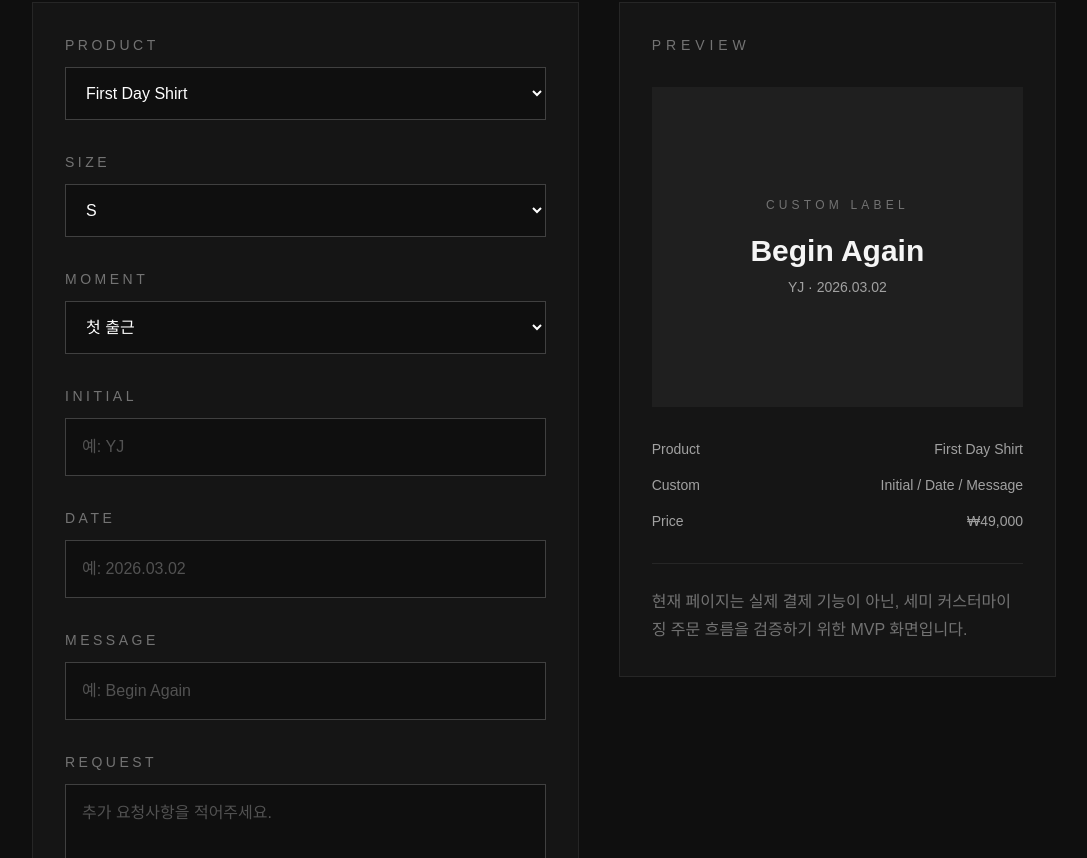
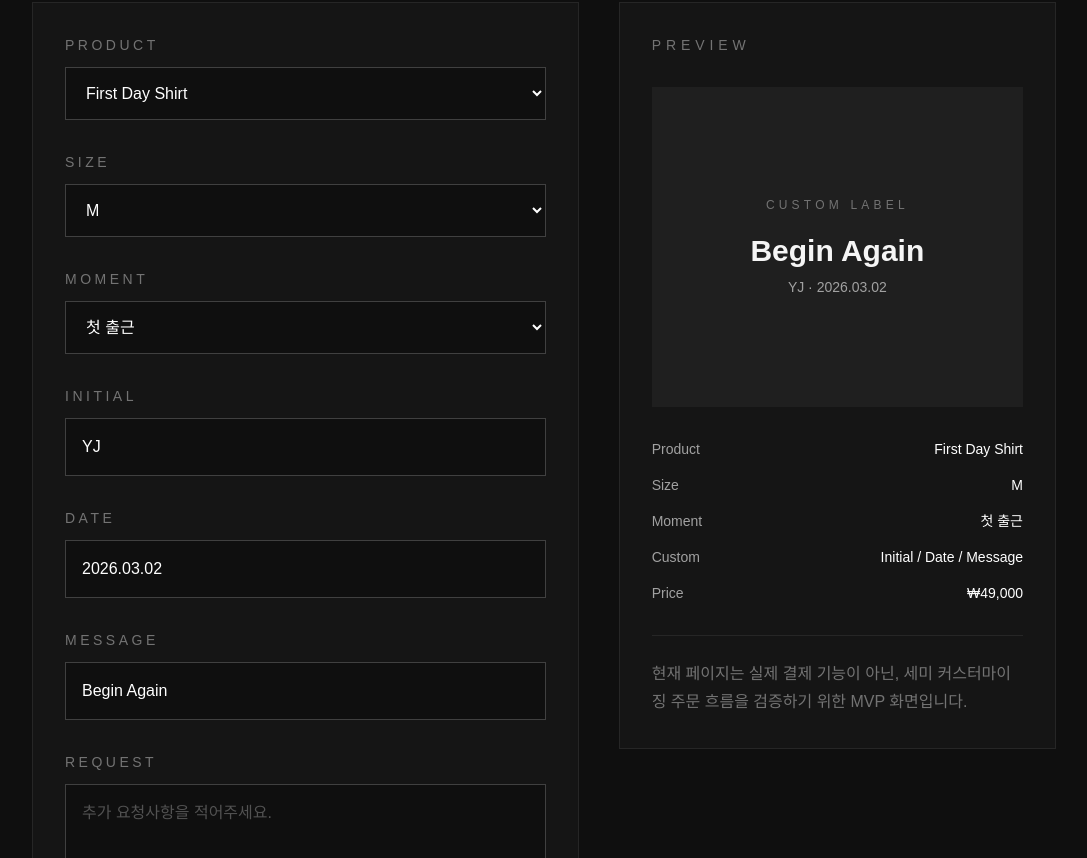
Before and after one commit to gxmzung/hay-story, a Next.js app: page /order in a window 1280 px wide. Shown: the part 518-1376 px from the top of the page, without its empty margins (96-1183 px from the left). Built offline with nearby package versions, Linux system fonts and the light colour scheme.

Commit message:
feat: add live custom order preview

```diff
--- a/app/order/page.tsx
+++ b/app/order/page.tsx
@@ -1,10 +1,34 @@
+"use client";
+
+import { useState } from "react";
+import Link from "next/link";
+
+const productPrices = {
+  "First Day Shirt": 49000,
+  "New Chapter Blouse": 54000,
+  "Moment Jacket": 79000,
+};
+
 export default function OrderPage() {
+  const [product, setProduct] = useState("First Day Shirt");
+  const [size, setSize] = useState("M");
+  const [moment, setMoment] = useState("첫 출근");
+  const [initial, setInitial] = useState("YJ");
+  const [date, setDate] = useState("2026.03.02");
+  const [message, setMessage] = useState("Begin Again");
+  const [request, setRequest] = useState("");
+
+  const price = productPrices[product as keyof typeof productPrices];
+
   return (
     <main className="min-h-screen bg-[#0f0f0f] px-8 py-12 text-[#f5f5f5]">
       <section className="mx-auto max-w-5xl">
-        <a href="/collection" className="text-sm tracking-[0.25em] text-neutral-400">
+        <Link
+          href="/collection"
+          className="text-sm tracking-[0.25em] text-neutral-400 hover:text-white"
+        >
           ← COLLECTION
-        </a>
+        </Link>
 
         <div className="mt-16">
           <p className="text-sm tracking-[0.35em] text-neutral-500">
@@ -18,8 +42,8 @@ export default function OrderPage() {
           </h1>
 
           <p className="mt-8 max-w-2xl leading-8 text-neutral-400">
-            첫 출근, 면접, 새 학기, 발표처럼 중요한 순간을 위해
-            이니셜, 날짜, 짧은 문구를 선택해 나만의 제품을 구성해보세요.
+            첫 출근, 면접, 새 학기, 발표처럼 중요한 순간을 위해 이니셜,
+            날짜, 짧은 문구를 선택해 나만의 제품을 구성해보세요.
           </p>
         </div>
 
@@ -29,7 +53,11 @@ export default function OrderPage() {
               <label className="block text-sm tracking-[0.25em] text-neutral-500">
                 PRODUCT
               </label>
-              <select className="mt-3 w-full border border-neutral-700 bg-[#0f0f0f] px-4 py-4 text-white outline-none">
+              <select
+                value={product}
+                onChange={(event) => setProduct(event.target.value)}
+                className="mt-3 w-full border border-neutral-700 bg-[#0f0f0f] px-4 py-4 text-white outline-none"
+              >
                 <option>First Day Shirt</option>
                 <option>New Chapter Blouse</option>
                 <option>Moment Jacket</option>
@@ -40,7 +68,11 @@ export default function OrderPage() {
               <label className="block text-sm tracking-[0.25em] text-neutral-500">
                 SIZE
               </label>
-              <select className="mt-3 w-full border border-neutral-700 bg-[#0f0f0f] px-4 py-4 text-white outline-none">
+              <select
+                value={size}
+                onChange={(event) => setSize(event.target.value)}
+                className="mt-3 w-full border border-neutral-700 bg-[#0f0f0f] px-4 py-4 text-white outline-none"
+              >
                 <option>S</option>
                 <option>M</option>
                 <option>L</option>
@@ -52,7 +84,11 @@ export default function OrderPage() {
               <label className="block text-sm tracking-[0.25em] text-neutral-500">
                 MOMENT
               </label>
-              <select className="mt-3 w-full border border-neutral-700 bg-[#0f0f0f] px-4 py-4 text-white outline-none">
+              <select
+                value={moment}
+                onChange={(event) => setMoment(event.target.value)}
+                className="mt-3 w-full border border-neutral-700 bg-[#0f0f0f] px-4 py-4 text-white outline-none"
+              >
                 <option>첫 출근</option>
                 <option>면접</option>
                 <option>새 학기</option>
@@ -68,6 +104,8 @@ export default function OrderPage() {
               </label>
               <input
                 type="text"
+                value={initial}
+                onChange={(event) => setInitial(event.target.value)}
                 placeholder="예: YJ"
                 maxLength={6}
                 className="mt-3 w-full border border-neutral-700 bg-[#0f0f0f] px-4 py-4 text-white outline-none placeholder:text-neutral-600"
@@ -80,6 +118,8 @@ export default function OrderPage() {
               </label>
               <input
                 type="text"
+                value={date}
+                onChange={(event) => setDate(event.target.value)}
                 placeholder="예: 2026.03.02"
                 className="mt-3 w-full border border-neutral-700 bg-[#0f0f0f] px-4 py-4 text-white outline-none placeholder:text-neutral-600"
               />
@@ -91,6 +131,8 @@ export default function OrderPage() {
               </label>
               <input
                 type="text"
+                value={message}
+                onChange={(event) => setMessage(event.target.value)}
                 placeholder="예: Begin Again"
                 maxLength={24}
                 className="mt-3 w-full border border-neutral-700 bg-[#0f0f0f] px-4 py-4 text-white outline-none placeholder:text-neutral-600"
@@ -102,6 +144,8 @@ export default function OrderPage() {
                 REQUEST
               </label>
               <textarea
+                value={request}
+                onChange={(event) => setRequest(event.target.value)}
                 placeholder="추가 요청사항을 적어주세요."
                 rows={5}
                 className="mt-3 w-full resize-none border border-neutral-700 bg-[#0f0f0f] px-4 py-4 text-white outline-none placeholder:text-neutral-600"
@@ -126,25 +170,54 @@ export default function OrderPage() {
                 <p className="text-xs tracking-[0.35em] text-neutral-500">
                   CUSTOM LABEL
                 </p>
-                <p className="mt-5 text-3xl font-semibold">Begin Again</p>
-                <p className="mt-2 text-sm text-neutral-400">YJ · 2026.03.02</p>
+                <p className="mt-5 text-3xl font-semibold">
+                  {message || "Your Message"}
+                </p>
+                <p className="mt-2 text-sm text-neutral-400">
+                  {initial || "INITIAL"} · {date || "DATE"}
+                </p>
               </div>
             </div>
 
             <div className="mt-8 space-y-4 text-sm text-neutral-400">
-              <div className="flex justify-between">
+              <div className="flex justify-between gap-6">
                 <span>Product</span>
-                <span>First Day Shirt</span>
+                <span className="text-right text-white">{product}</span>
               </div>
-              <div className="flex justify-between">
+
+              <div className="flex justify-between gap-6">
+                <span>Size</span>
+                <span className="text-right text-white">{size}</span>
+              </div>
+
+              <div className="flex justify-between gap-6">
+                <span>Moment</span>
+                <span className="text-right text-white">{moment}</span>
+              </div>
+
+              <div className="flex justify-between gap-6">
                 <span>Custom</span>
-                <span>Initial / Date / Message</span>
+                <span className="text-right text-white">
+                  Initial / Date / Message
+                </span>
               </div>
-              <div className="flex justify-between">
+
+              <div className="flex justify-between gap-6">
                 <span>Price</span>
-                <span>₩49,000</span>
+                <span className="text-right text-white">
+                  ₩{price.toLocaleString()}
+                </span>
               </div>
             </div>
+
+            {request && (
+              <div className="mt-8 border-t border-neutral-800 pt-6">
+                <p className="text-sm tracking-[0.25em] text-neutral-500">
+                  REQUEST
+                </p>
+                <p className="mt-3 leading-7 text-neutral-400">{request}</p>
+              </div>
+            )}
 
             <p className="mt-8 border-t border-neutral-800 pt-6 leading-7 text-neutral-500">
               현재 페이지는 실제 결제 기능이 아닌, 세미 커스터마이징 주문
```
